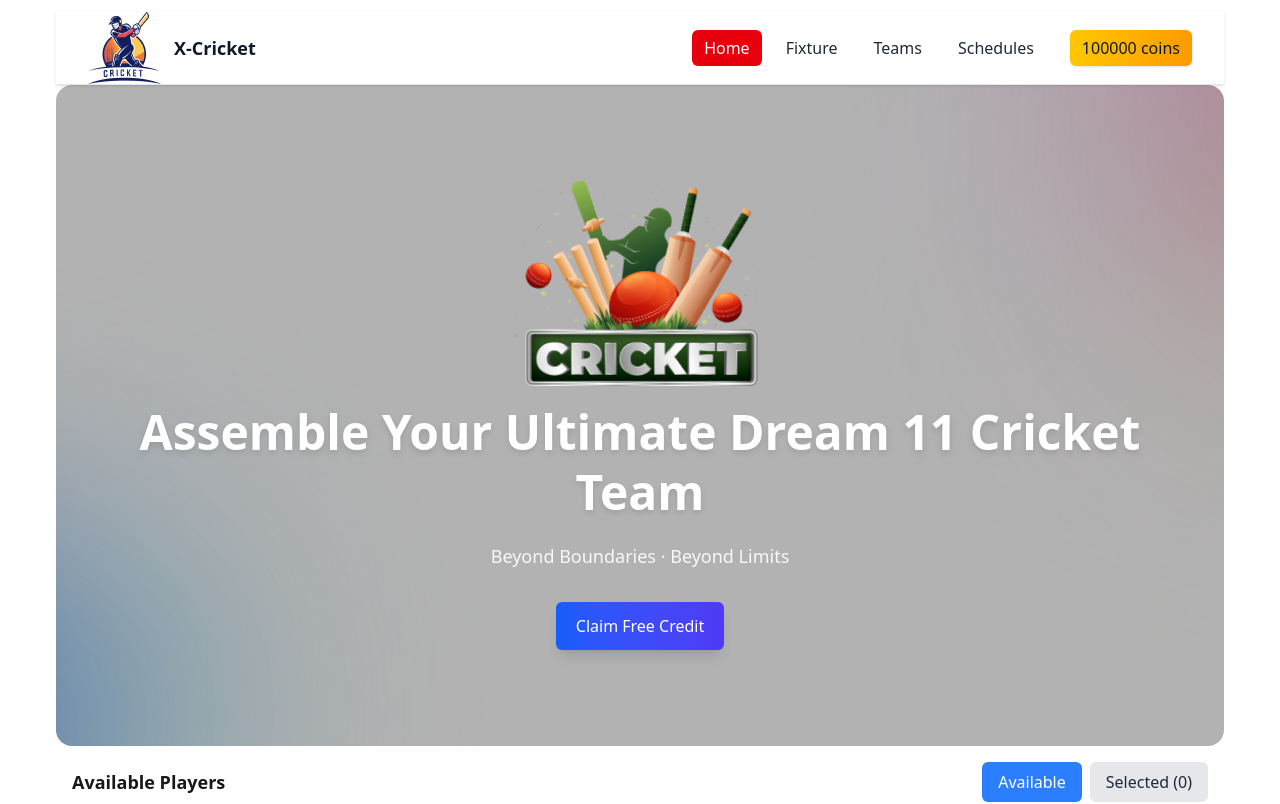
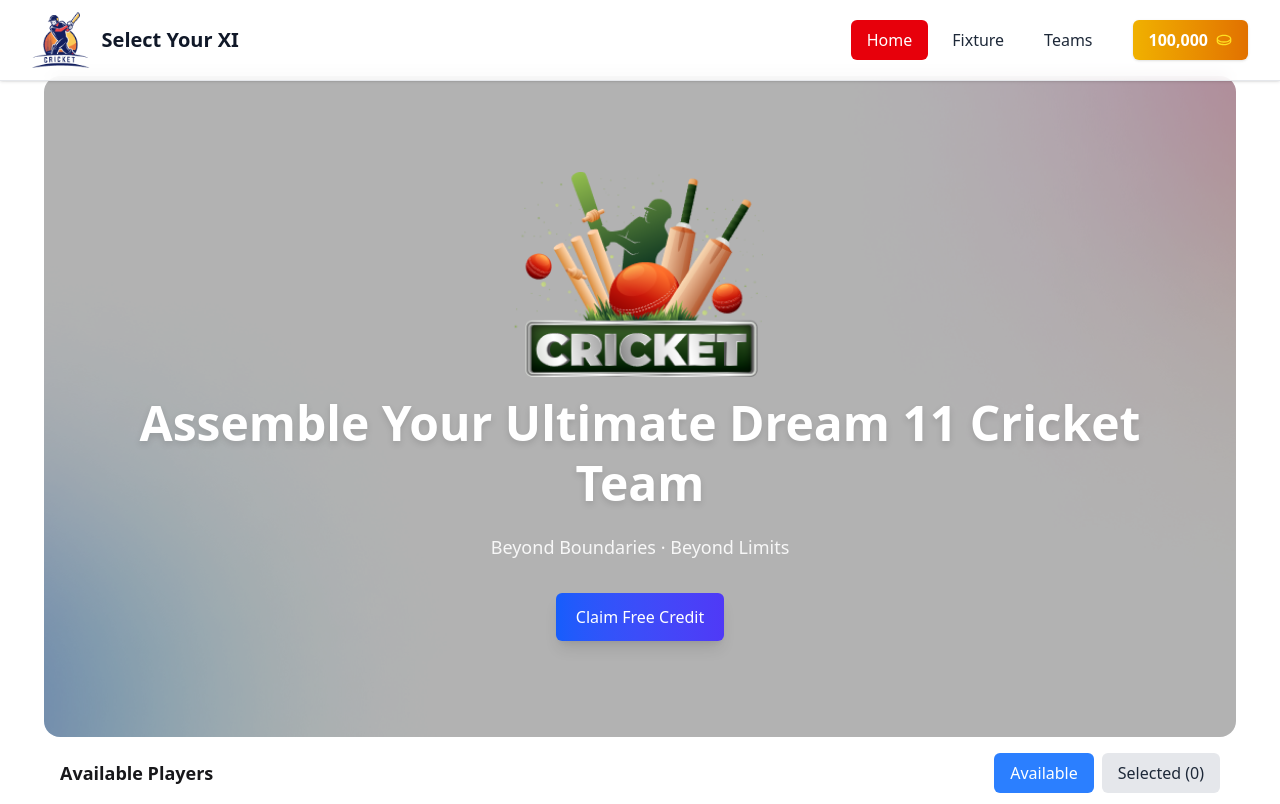
Before and after one commit to kokey1234/Fantasy-Cricket-Team-Builder, a React (Vite) app: page / in a window 1280 px wide. Shown: the top 804 px of the page. Built offline with nearby package versions, Linux system fonts and the light colour scheme.

Commit message:
ready to send

```diff
--- a/src/component/NavBar.jsx
+++ b/src/component/NavBar.jsx
@@ -1,82 +1,87 @@
-import React from "react";
+// src/component/NavBar.jsx
+
+import React, { useState } from "react";
+// eslint-disable-next-line no-unused-vars
+import { motion, AnimatePresence } from "framer-motion";
+import { RiCoinLine } from "react-icons/ri";
 import logo from "../assets/logo.png";
 
+const CoinDisplay = ({ coin, className }) => {
+  const formattedCoin = new Intl.NumberFormat().format(coin);
+  return (
+    <div className={`flex items-center justify-center gap-2 ${className}`}>
+      <span>{formattedCoin}</span>
+      {coin >= 1000 ? (
+        <RiCoinLine className="text-yellow-300" />
+      ) : (
+        <span>coin{coin !== 1 ? "s" : ""}</span>
+      )}
+    </div>
+  );
+};
+
 export const NavBar = ({ coin }) => {
+  // State to control the mobile menu's visibility
+  const [isMobileMenuOpen, setIsMobileMenuOpen] = useState(false);
+
   return (
-    <header className="w-full bg-white/80 dark:bg-gray-900/80 backdrop-blur-sm border-b border-gray-200 dark:border-gray-800 shadow-sm">
-      <div className=" mx-auto px-4 sm:px-6 lg:px-8">
-        <div className="flex items-center justify-between">
+    <motion.header
+      initial={{ y: -100, opacity: 0 }}
+      animate={{ y: 0, opacity: 1 }}
+      transition={{ duration: 0.5, ease: "easeInOut" }}
+      // REMOVED mx-14, ensuring it's full-width
+      className="w-full bg-white/80 dark:bg-gray-900/80 backdrop-blur-sm border-b border-gray-200 dark:border-gray-800 shadow-sm fixed top-0 left-0 z-50"
+    >
+      {/* This inner container aligns the content with your Hero section */}
+      <div className="mx-auto max-w-7xl px-4 sm:px-6 lg:px-8">
+        <div className="flex h-20 items-center justify-between">
           {/* Logo */}
-          <a className="flex items-center space-x-3" href="/">
-            <img src={logo} alt="main logo" className=" w-auto" />
-            <span className="hidden sm:inline text-lg font-semibold text-gray-900 dark:text-gray-100">
-              X-Cricket
+          <motion.a className="flex items-center space-x-3" href="/" whileHover={{ scale: 1.05 }} whileTap={{ scale: 0.95 }}>
+            {/* INCREASED logo size */}
+            <img src={logo} alt="main logo" className="h-14 w-auto" />
+            <span className="hidden sm:inline text-xl font-semibold text-gray-900 dark:text-gray-100">
+              Select Your XI
             </span>
-          </a>
+          </motion.a>
 
           {/* Desktop menu */}
-          <nav className="hidden md:flex items-center space-x-3">
-            <button className="px-3 py-1.5 rounded-md bg-red-600 text-white hover:bg-red-700 transition">
-              Home
-            </button>
-
-            <button className="px-3 py-1.5 rounded-md bg-transparent text-gray-800 dark:text-gray-200 hover:bg-gray-100 dark:hover:bg-gray-800 transition">
-              Fixture
-            </button>
-
-            <button className="px-3 py-1.5 rounded-md bg-transparent text-gray-800 dark:text-gray-200 hover:bg-gray-100 dark:hover:bg-gray-800 transition">
-              Teams
-            </button>
-
-            <button className="px-3 py-1.5 rounded-md bg-transparent text-gray-800 dark:text-gray-200 hover:bg-gray-100 dark:hover:bg-gray-800 transition">
-              Schedules
-            </button>
-
-            <div className="ml-3 px-3 py-1.5 rounded-md bg-gradient-to-r from-yellow-400 to-amber-500 text-gray-900 font-medium shadow-sm">
-              {coin} coin{coin !== 1 ? "s" : ""}
-            </div>
+          <nav className="hidden md:flex items-center space-x-2">
+            <motion.button whileHover={{ scale: 1.1 }} whileTap={{ scale: 0.9 }} className="px-4 py-2 rounded-md bg-red-600 text-white transition">Home</motion.button>
+            <motion.button whileHover={{ scale: 1.1 }} whileTap={{ scale: 0.9 }} className="px-4 py-2 rounded-md bg-transparent text-gray-800 dark:text-gray-200 hover:bg-gray-100 dark:hover:bg-gray-800 transition">Fixture</motion.button>
+            <motion.button whileHover={{ scale: 1.1 }} whileTap={{ scale: 0.9 }} className="px-4 py-2 rounded-md bg-transparent text-gray-800 dark:text-gray-200 hover:bg-gray-100 dark:hover:bg-gray-800 transition">Teams</motion.button>
+            <CoinDisplay
+              coin={coin}
+              className="ml-4 px-4 py-2 rounded-md bg-gradient-to-r from-yellow-500 to-amber-600 text-white font-bold shadow-sm"
+            />
           </nav>
 
-          {/* Mobile menu button */}
+          {/* Mobile menu button (Hamburger) */}
           <div className="md:hidden">
-            <details className="relative">
-              <summary className="list-none p-2 rounded-md hover:bg-gray-100 dark:hover:bg-gray-800 cursor-pointer">
-                <svg
-                  className="w-6 text-gray-800 dark:text-gray-200"
-                  fill="none"
-                  stroke="currentColor"
-                  viewBox="0 0 24 24"
-                >
-                  <path
-                    strokeLinecap="round"
-                    strokeLinejoin="round"
-                    strokeWidth="2"
-                    d="M4 6h16M4 12h16M4 18h16"
-                  />
-                </svg>
-              </summary>
-
-              <div className="absolute right-0 mt-2 w-48 bg-white dark:bg-gray-900 rounded-md shadow-lg ring-1 ring-black/5 p-2">
-                <button className="w-full text-left px-3 py-2 rounded-md bg-red-600 text-white mb-1">
-                  Home
-                </button>
-                <button className="w-full text-left px-3 py-2 rounded-md hover:bg-gray-100 dark:hover:bg-gray-800 mb-1">
-                  Fixture
-                </button>
-                <button className="w-full text-left px-3 py-2 rounded-md hover:bg-gray-100 dark:hover:bg-gray-800 mb-1">
-                  Teams
-                </button>
-                <button className="w-full text-left px-3 py-2 rounded-md hover:bg-gray-100 dark:hover:bg-gray-800 mb-1">
-                  Schedules
-                </button>
-                <div className="px-3 py-2 text-sm font-medium bg-gradient-to-r from-yellow-400 to-amber-500 text-gray-900 rounded-md">
-                  {coin} coin{coin !== 1 ? "s" : ""}
-                </div>
-              </div>
-            </details>
+            <button onClick={() => setIsMobileMenuOpen(!isMobileMenuOpen)} className="p-2 rounded-md focus:outline-none focus:ring-2 focus:ring-inset focus:ring-red-500">
+              <svg className="w-6 h-6 text-gray-800 dark:text-gray-200" fill="none" stroke="currentColor" viewBox="0 0 24 24"><path strokeLinecap="round" strokeLinejoin="round" strokeWidth="2" d="M4 6h16M4 12h16M4 18h16" /></svg>
+            </button>
           </div>
         </div>
       </div>
-    </header>
+
+      {/* Animated Mobile Menu Dropdown */}
+      <AnimatePresence>
+        {isMobileMenuOpen && (
+          <motion.div
+            initial={{ opacity: 0, height: 0 }}
+            animate={{ opacity: 1, height: "auto" }}
+            exit={{ opacity: 0, height: 0 }}
+            className="md:hidden border-t border-gray-200 dark:border-gray-800"
+          >
+            <div className="px-4 pt-2 pb-4 space-y-2">
+              <button className="block w-full text-left px-4 py-2 rounded-md bg-red-600 text-white">Home</button>
+              <button className="block w-full text-left px-4 py-2 rounded-md hover:bg-gray-100 dark:hover:bg-gray-800">Fixture</button>
+              <button className="block w-full text-left px-4 py-2 rounded-md hover:bg-gray-100 dark:hover:bg-gray-800">Teams</button>
+              <CoinDisplay coin={coin} className="w-full mt-2 px-4 py-2 rounded-md bg-gradient-to-r from-yellow-500 to-amber-600 text-white font-bold" />
+            </div>
+          </motion.div>
+        )}
+      </AnimatePresence>
+    </motion.header>
   );
 };
--- a/src/pages/Landing.jsx
+++ b/src/pages/Landing.jsx
@@ -1,3 +1,5 @@
+// src/pages/Landing.jsx
+
 import React, { useState, useEffect } from "react";
 import { NavBar } from "../component/NavBar";
 import { Hero } from "../component/Hero";
@@ -8,7 +10,6 @@ import { ToastContainer } from 'react-toastify';
 export const Landing = () => {
   const [coin, setCoin] = useState(() => {
     const saved = localStorage.getItem("coin");
-    // Start with a larger amount to be able to afford players
     return saved ? parseInt(saved, 10) : 100000;
   });
 
@@ -17,8 +18,8 @@ export const Landing = () => {
   }, [coin]);
 
   return (
-    <div className="mx-7 my-3">
-      {/* Tostify Here */}
+    // Remove all margin/padding from the root element
+    <div>
       <ToastContainer
         position="top-center"
         autoClose={5000}
@@ -32,11 +33,18 @@ export const Landing = () => {
         theme="colored"
       />
 
-      <NavBar coin={coin}></NavBar>
-      <Hero coin={coin} setCoin={setCoin}></Hero>
-      {/* Pass coin and setCoin down to Players */}
-      <Players coin={coin} setCoin={setCoin} />
-      <Footer></Footer>
+      {/* NavBar is full-width and fixed, so it stays outside the main content container */}
+      <NavBar coin={coin} />
+
+      {/* Add a 'main' content wrapper with the desired margins and padding */}
+      {/* We add pt-20 here to push content down below the fixed navbar */}
+      <main className="mx-auto max-w-7xl px-4 sm:px-6 lg:px-4 pt-16">
+        <Hero coin={coin} setCoin={setCoin} />
+        <Players coin={coin} setCoin={setCoin} />
+      </main>
+
+      {/* Footer can also be full-width */}
+      <Footer />
     </div>
   );
 };
```
